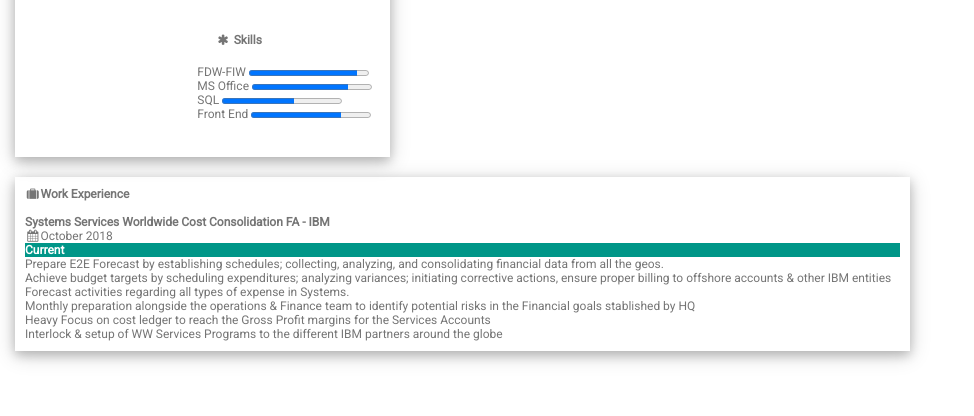
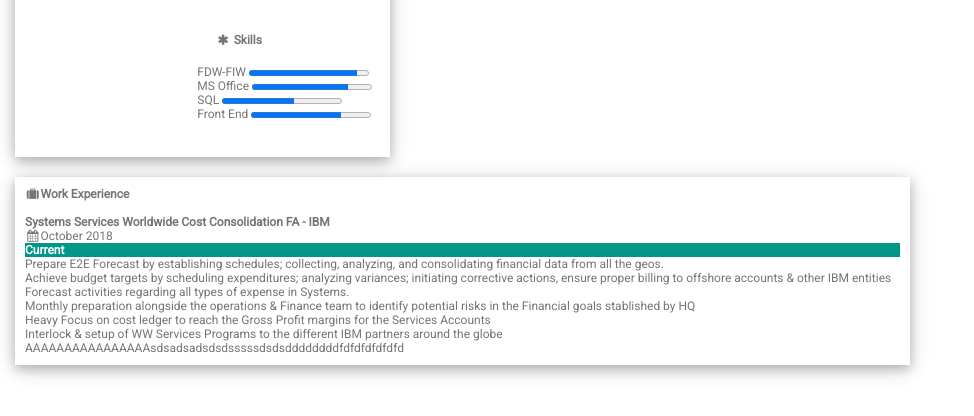
Before and after one commit to hugoreca/bedu-travels, a plain HTML site: page index.html in a window 1280 px wide. Shown: the part 372-788 px from the top of the page, without its empty margins (0-974 px from the left). Drawn offline with Linux system fonts and the light colour scheme; files that its build step writes are made by us from their sources.

Commit message:
HOLA AMIGS

```diff
--- a/index.html
+++ b/index.html
@@ -62,6 +62,7 @@
               <li>Monthly preparation alongside the operations & Finance team to identify potential risks in the Financial goals stablished by HQ</li>
               <li>Heavy Focus on cost ledger to reach the Gross Profit margins for the Services Accounts</li>
               <li>Interlock & setup of WW Services Programs to the different IBM partners around the globe</li>
+              <p>AAAAAAAAAAAAAAAAsdsadsadsdsdsssssdsdsddddddddfdfdfdfdfdfd</p>
             </ul>
           </p>
       </header>
```
